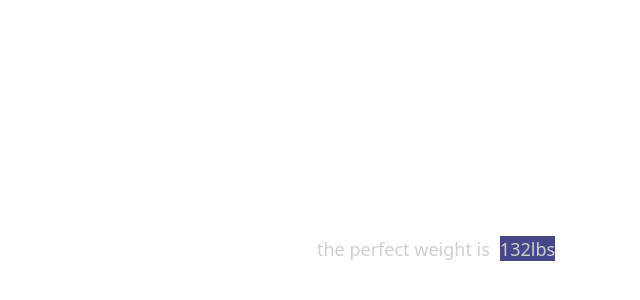
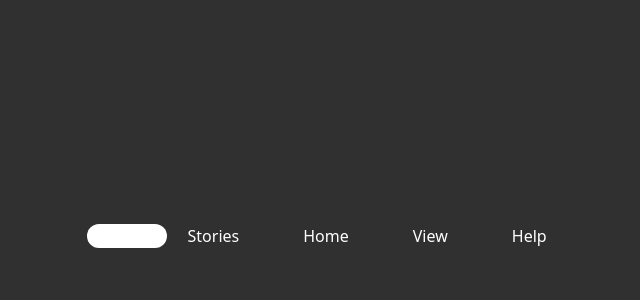
Before and after one commit to Bikash-jha11/UI-crafts, a React (Vite) app: page / in a window 1280 px wide. Shown: the part 164-464 px from the top of the page, without its empty margins (323-963 px from the left). Built offline with nearby package versions, Linux system fonts and the light colour scheme.

Commit message:
sliding tabs working fine

```diff
--- a/src/App.tsx
+++ b/src/App.tsx
@@ -2,14 +2,15 @@ import { useState } from 'react'
 import Next from './component/Next'
 import Toolip from './component/Toolip'
 import Sidebar from './component/Sidebar'
-import TextConversion from './component/TextConversion'
+import TextConversion from './component/TextConversion';
 import './App.css'
+import Tab from './component/Tab'
 
 function App() {
   return (
     <>
       <div className=''>
-        <TextConversion />
+        <Tab />
       </div>
     </>
   )
--- /dev/null
+++ b/src/component/Tab.tsx
@@ -0,0 +1,86 @@
+import React, { useEffect, useRef, useState } from 'react'
+import styles from '../styles/Tab.module.css'
+import isOverlapping from '../logics/isoverlapping';
+
+function Tab() {
+    const ref = useRef(null);
+    const mainRef = useRef(null);
+    const [data, setData] = useState({ mouseX: 0, mouseY: 0 });
+    const { mouseX, mouseY } = data;
+
+
+
+    useEffect(() => {
+        let rafId: any = null;
+
+        document.addEventListener('mousemove', function (event) {
+            let rect;
+
+            if (mainRef.current && ref.current) {
+                //@ts-ignore
+                rect = mainRef.current.getBoundingClientRect();
+
+
+            }
+
+            const x = event.clientX - rect.left;
+            const y = event.clientY - rect.top;
+            // const x = event.clientX;
+            //  const y = event.clientY;
+
+            setData({ mouseX: x, mouseY: y });
+
+            if (rafId === null) {
+                rafId = requestAnimationFrame(() => {
+                    if (ref.current && mainRef.current) {
+
+                        //MOVE SLIDER AS MOUSE MOVE
+                        ref.current.style.left = `${mouseX - 40}px`;
+                        ref.current.style.transitionDuration = '1s';
+                        let sliderpos = ref.current.getBoundingClientRect();
+
+
+                        //logic to change coloy when slider and text overlap to black
+                        let texts = mainRef.current.querySelectorAll('p');
+                        texts.forEach((text) => {
+
+                            let textpos = text.getBoundingClientRect();
+                            if (isOverlapping(textpos, sliderpos)) {
+                                text.style.color = 'black';
+
+                            }else{
+                                text.style.color = 'white'
+                            }
+                        })
+
+                    }
+                    rafId = null;
+                });
+            }
+        });
+
+    }, [mouseX])
+
+
+
+    return (
+        <div className={styles.container}>
+            <div className={styles.main} >
+                <div className={styles.content} ref={mainRef} >
+                    <p className={styles.text} >Feed</p>
+                    <p className={styles.text} >Stories</p>
+                    <p className={styles.text} >Home</p>
+                    <p className={styles.text} >View</p>
+                    <p className={styles.text} >Help</p>
+
+                    <div className={styles.slider} ref={ref}>
+
+                    </div>
+                </div>
+
+            </div>
+        </div>
+    )
+}
+
+export default Tab
--- /dev/null
+++ b/src/component/demo.tsx
@@ -0,0 +1,5 @@
+ <span className={styles.text}>Feed</span>
+                    <span className={styles.text}>Stories</span>
+                    <span className={styles.text}>Home</span>
+                    <span className={styles.text}>View</span>
+                    <span className={styles.text}>Help</span>
--- /dev/null
+++ b/src/logics/isoverlapping.tsx
@@ -0,0 +1,14 @@
+function isOverlapping(r1, r2) {
+
+
+    return !(
+        r1.right < r2.left ||
+        r1.left > r2.right ||
+        r1.bottom < r2.top ||
+        r1.top > r2.bottom
+    );
+}
+
+
+
+export default isOverlapping;
--- /dev/null
+++ b/src/styles/Tab.module.css
@@ -0,0 +1,51 @@
+*{
+    background-color: #303030;
+    font-weight: 400;
+    font-size: 16px;
+    color:white;
+}
+.container {
+ position: relative;
+ display:flex;
+ justify-content: center;
+ align-items: center;
+ height:100vh;
+}
+
+.main{
+    position: absolute;
+    width:100vw;
+    height:40px;
+    /* border:1px solid white; */
+    display: flex;
+    justify-content: center;
+    align-items: center;
+
+}
+
+.content{
+    position: absolute;
+    display: flex;
+    justify-content: space-between;
+    align-items: center;
+    gap:4rem;
+    overflow:hidden;
+    /* z-index:1; */
+}
+.text{
+    color: white;
+    z-index:1;
+    background: none;
+}
+
+
+
+.slider{
+    position: absolute;
+    width:80px;
+    height:100%;
+    border-radius: 25px;
+    z-index:0;
+    background: white;
+
+}
```
